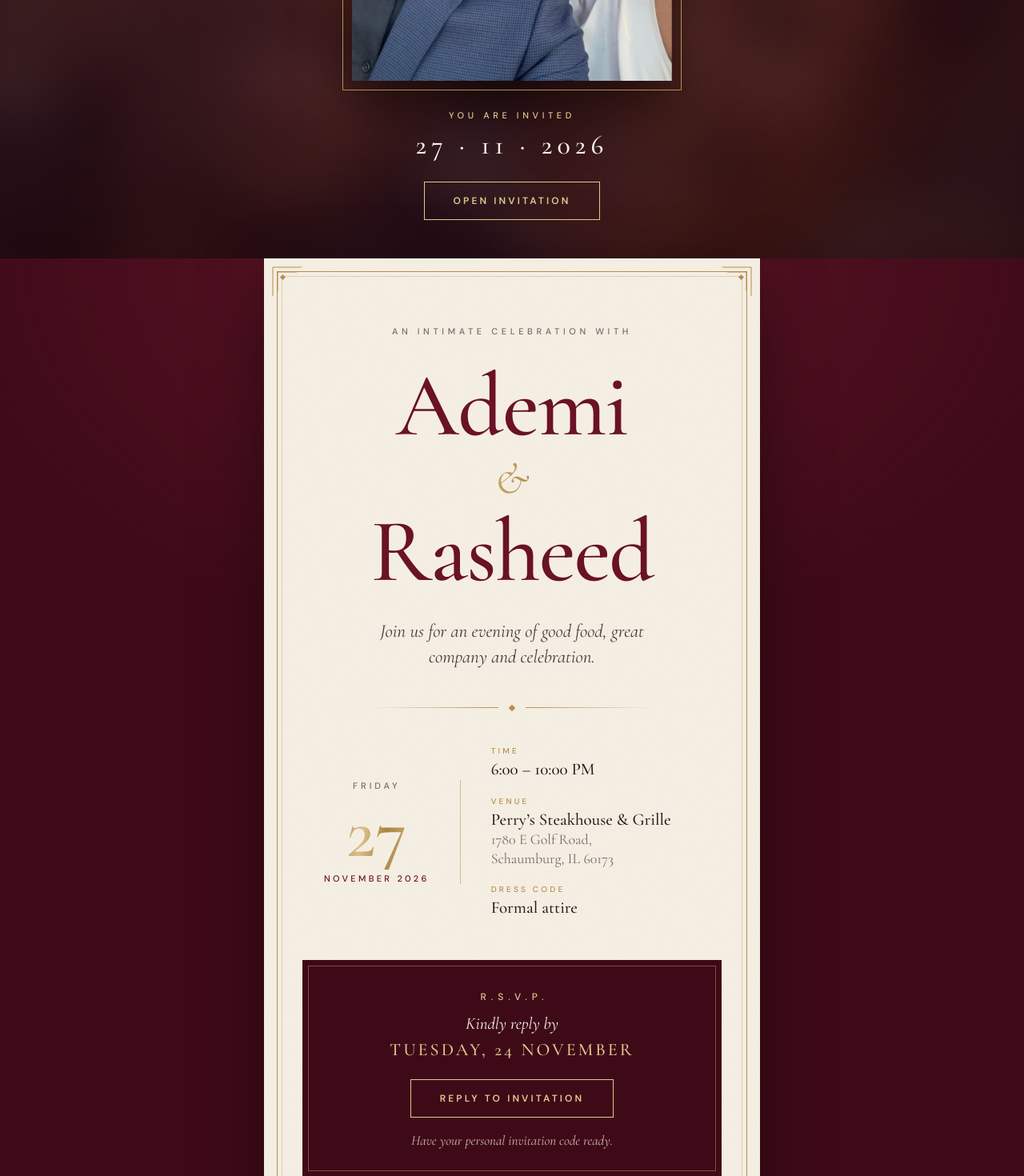
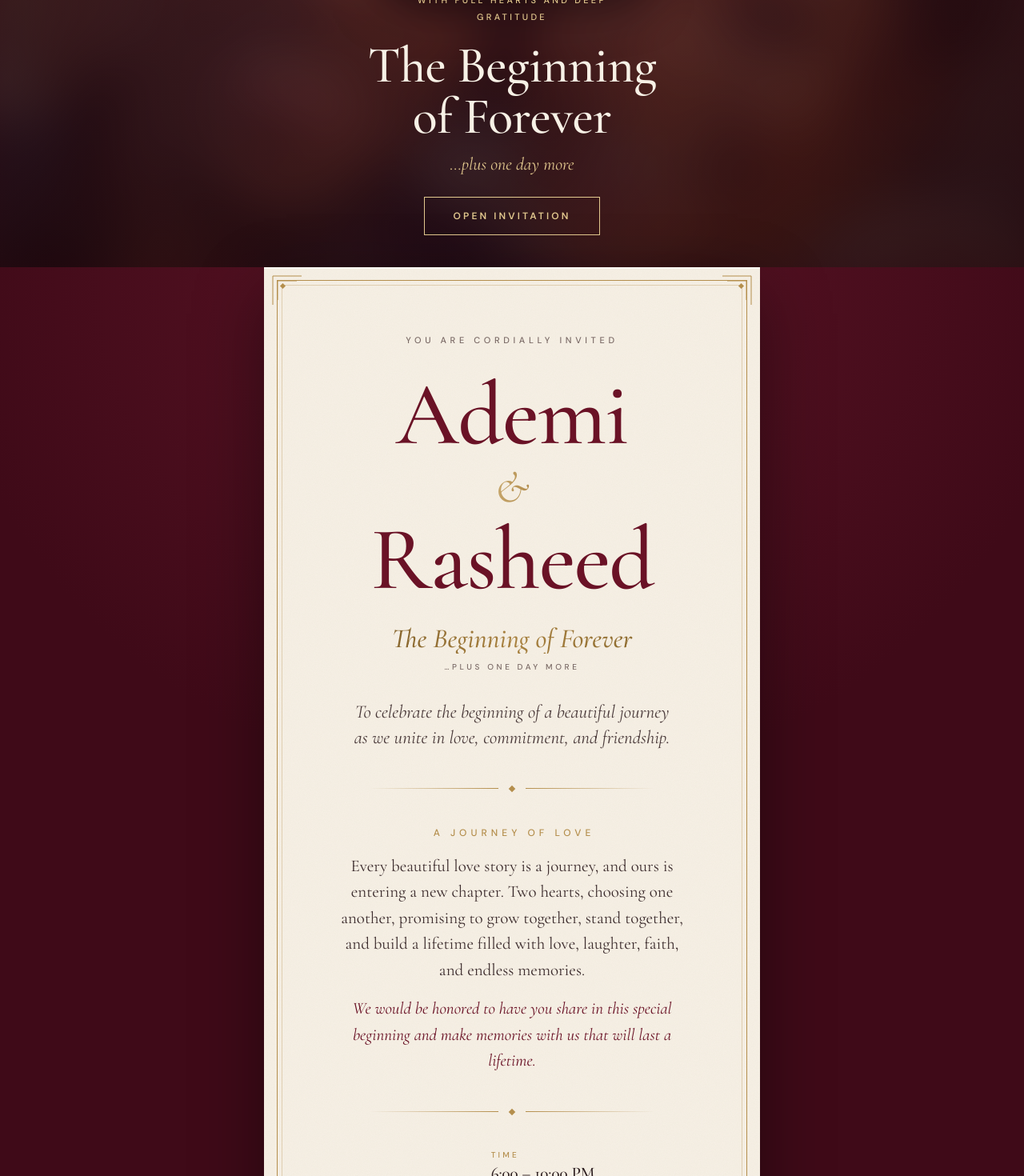
Before and after one commit to Zionnaire/invitation, a Next.js app: page / in a window 1280 px wide. Shown: the part 480-1950 px from the top of the page at 80% size. Built offline with nearby package versions, Linux system fonts and the light colour scheme; no server answers.

Commit message:
Apply couple's theme copy: The Beginning of Forever, A Journey of Love
Co-Authored-By: Claude Sonnet 5.5 <noreply@anthropic.com>

```diff
--- a/app/globals.css
+++ b/app/globals.css
@@ -114,10 +114,10 @@ button { font-family: inherit; }
 .facts dd small{text-wrap:balance}
 
 /* ---------- Opener ---------- */
-.hero { position: relative; isolation: isolate; min-height: 100svh; display: flex; flex-direction: column; align-items: center; justify-content: center; gap: 36px; padding: 48px 18px; overflow: hidden; }
+.hero { position: relative; isolation: isolate; min-height: 100svh; display: flex; flex-direction: column; align-items: center; justify-content: center; gap: 30px; padding: 40px 18px; overflow: hidden; }
 .hero-bg { position: absolute; inset: -40px; z-index: -2; background: url(/couple.jpg) center 40% / cover; filter: blur(34px) brightness(.34) saturate(1.1); }
 .hero::after { content: ""; position: absolute; inset: 0; z-index: -1; background: radial-gradient(ellipse at 50% 40%, transparent 30%, #1a0509aa 100%), #5c142655; }
-.hero-photo { position: relative; width: min(78vw, 400px); aspect-ratio: 3 / 4; border-radius: 200px 200px 0 0; box-shadow: 0 30px 70px #0008; }
+.hero-photo { position: relative; height: min(50svh, 500px); max-width: 84vw; aspect-ratio: 3 / 4; border-radius: 200px 200px 0 0; box-shadow: 0 30px 70px #0008; }
 .hero-photo::after { content: ""; position: absolute; inset: -12px; border: 1px solid var(--gold); border-radius: 212px 212px 0 0; pointer-events: none; }
 .hero-photo img { object-fit: cover; object-position: 50% 30%; border-radius: inherit; }
 .hero-copy { text-align: center; color: var(--ivory); }
@@ -128,9 +128,22 @@ button { font-family: inherit; }
 @media (max-width: 560px) {
   .hero { justify-content: flex-end; padding: 0 22px 56px; gap: 0; }
   .hero-bg { display: none; }
-  .hero-photo { position: absolute; inset: 0; z-index: -2; width: 100%; aspect-ratio: auto; border-radius: 0; box-shadow: none; }
+  .hero-photo { position: absolute; inset: 0; z-index: -2; width: 100%; height: auto; max-width: none; aspect-ratio: auto; border-radius: 0; box-shadow: none; }
   .hero-photo::after { display: none; }
   .hero-photo img { object-position: 50% 35%; }
   .hero::after { background: linear-gradient(180deg, #3f0a1833 0%, transparent 30%, #3f0a18d9 68%, var(--oxblood) 100%); }
   .stage { padding: 0; }
 }
+
+/* ---------- Theme copy ---------- */
+.hero-title { margin: 18px 0 0; font: 500 clamp(44px, 9vw, 64px)/1 var(--serif); letter-spacing: -.01em; }
+.hero-plus { margin: 14px 0 28px; font: italic 400 22px var(--serif); color: var(--gold-hi); }
+.hero-copy .kicker { letter-spacing: .3em; max-width: 300px; margin: 0 auto; line-height: 1.9; }
+.theme { margin: 30px 0 0; font: italic 500 34px/1.1 var(--serif); }
+.plus { margin: 10px 0 0; font: 500 10px var(--sans); letter-spacing: .36em; text-transform: uppercase; color: var(--muted); }
+.lede { max-width: 410px; }
+.story { max-width: 440px; margin: 0 auto; }
+.story h3 { margin: 0 0 18px; font: 500 12px var(--sans); letter-spacing: .42em; text-indent: .42em; text-transform: uppercase; color: var(--gold); }
+.story p { margin: 0 0 16px; font: 400 21px/1.55 var(--serif); color: #3d2d2e; }
+.story p:last-child { margin-bottom: 0; font-style: italic; color: var(--wine); }
+.theme.foil{background-image:linear-gradient(100deg,#6f5120 0%,#a98240 50%,#7d5e26 100%)}
--- a/app/layout.tsx
+++ b/app/layout.tsx
@@ -2,11 +2,11 @@ import type { Metadata } from "next";
 import "./globals.css";
 
 export const metadata: Metadata = {
-  title: "Ademi & Rasheed | An Intimate Celebration",
-  description: "An intimate post-wedding celebration. Kindly RSVP by November 24, 2026.",
+  title: "Ademi & Rasheed | The Beginning of Forever",
+  description: "With full hearts and deep gratitude. You are cordially invited. Kindly RSVP by November 24, 2026.",
   metadataBase: new URL(process.env.NEXT_PUBLIC_SITE_URL || "https://example.com"),
   openGraph: {
-    title: "Ademi & Rasheed | An Intimate Celebration",
+    title: "Ademi & Rasheed | The Beginning of Forever",
     description: "Friday, November 27, 2026 · Schaumburg, Illinois",
     type: "website"
   }
--- a/components/Invitation.tsx
+++ b/components/Invitation.tsx
@@ -75,8 +75,9 @@ export default function Invitation() {
         <Image src="/couple.jpg" alt="Ademi and Rasheed smiling together" fill priority sizes="(max-width: 560px) 100vw, 420px" />
       </div>
       <div className="hero-copy">
-        <p className="kicker rise" style={{ "--d": ".2s" } as React.CSSProperties}>You are invited</p>
-        <p className="hero-date rise" style={{ "--d": ".35s" } as React.CSSProperties}>27 · 11 · 2026</p>
+        <p className="kicker rise" style={{ "--d": ".2s" } as React.CSSProperties}>With full hearts and deep gratitude</p>
+        <h1 className="hero-title rise" style={{ "--d": ".35s" } as React.CSSProperties}>The Beginning<br />of Forever</h1>
+        <p className="hero-plus rise" style={{ "--d": ".45s" } as React.CSSProperties}>…plus one day more</p>
         <a className="btn rise" style={{ "--d": ".5s" } as React.CSSProperties} href="#invitation">Open invitation</a>
       </div>
     </header>
@@ -85,12 +86,21 @@ export default function Invitation() {
       <div className="frame" aria-hidden="true" />
       <Corner className="tl" /><Corner className="tr" /><Corner className="bl" /><Corner className="br" />
 
-      <p className="kicker rise">An intimate celebration with</p>
-      <h1 className="names rise" style={{ "--d": ".12s" } as React.CSSProperties} aria-label="Ademi and Rasheed">
+      <p className="kicker rise">You are cordially invited</p>
+      <h2 className="names rise" style={{ "--d": ".12s" } as React.CSSProperties} aria-label="Ademi and Rasheed">
         <span>Ademi</span><span className="amp foil">&amp;</span><span>Rasheed</span>
-      </h1>
-      <p className="lede rise" style={{ "--d": ".24s" } as React.CSSProperties}>Join us for an evening of good food, great company and celebration.</p>
+      </h2>
+      <p className="theme foil rise" style={{ "--d": ".2s" } as React.CSSProperties}>The Beginning of Forever</p>
+      <p className="plus rise" style={{ "--d": ".24s" } as React.CSSProperties}>…plus one day more</p>
+      <p className="lede rise" style={{ "--d": ".28s" } as React.CSSProperties}>To celebrate the beginning of a beautiful journey as we unite in love, commitment, and friendship.</p>
       <div className="rule rise" style={{ "--d": ".32s" } as React.CSSProperties} aria-hidden="true"><i /></div>
+
+      <section className="story rise" style={{ "--d": ".36s" } as React.CSSProperties}>
+        <h3>A Journey of Love</h3>
+        <p>Every beautiful love story is a journey, and ours is entering a new chapter. Two hearts, choosing one another, promising to grow together, stand together, and build a lifetime filled with love, laughter, faith, and endless memories.</p>
+        <p>We would be honored to have you share in this special beginning and make memories with us that will last a lifetime.</p>
+      </section>
+      <div className="rule rise" style={{ "--d": ".4s" } as React.CSSProperties} aria-hidden="true"><i /></div>
 
       <section className="when rise" style={{ "--d": ".4s" } as React.CSSProperties} aria-label="Event details">
         <div className="day">
```
